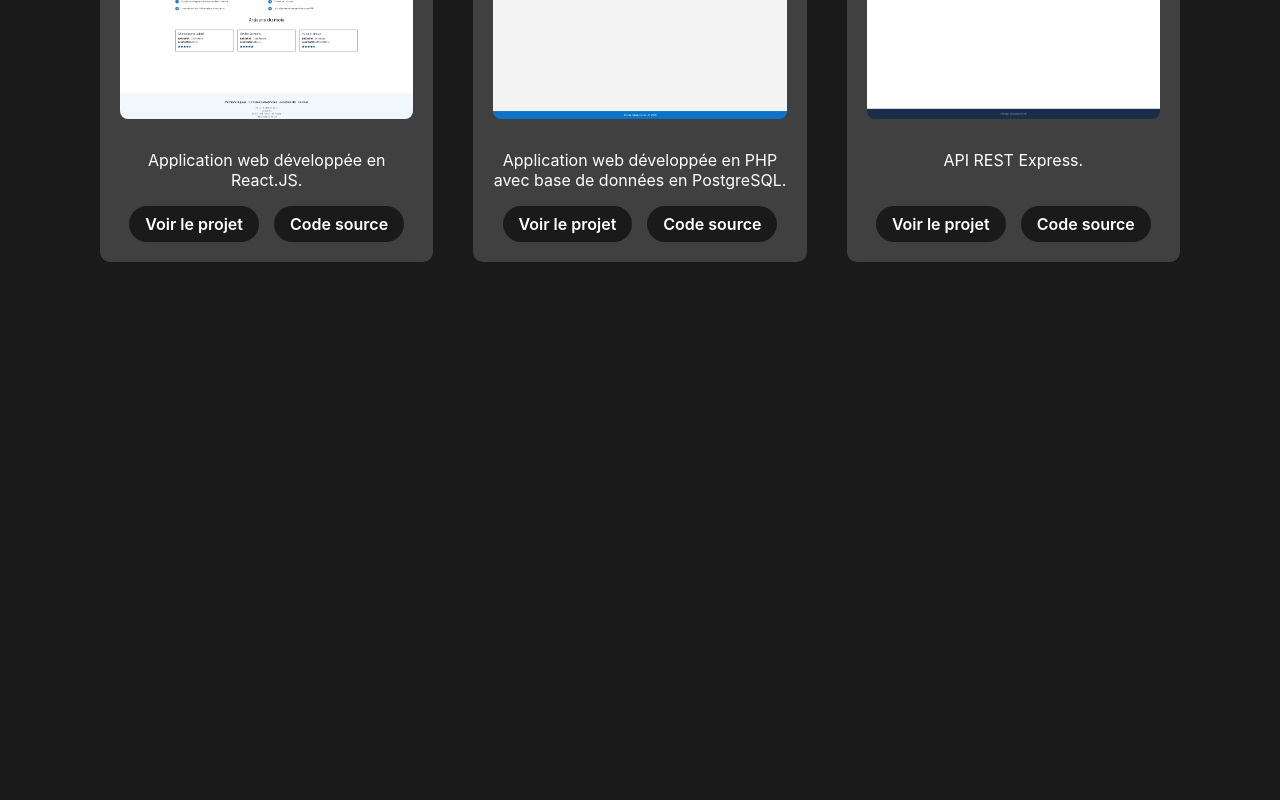
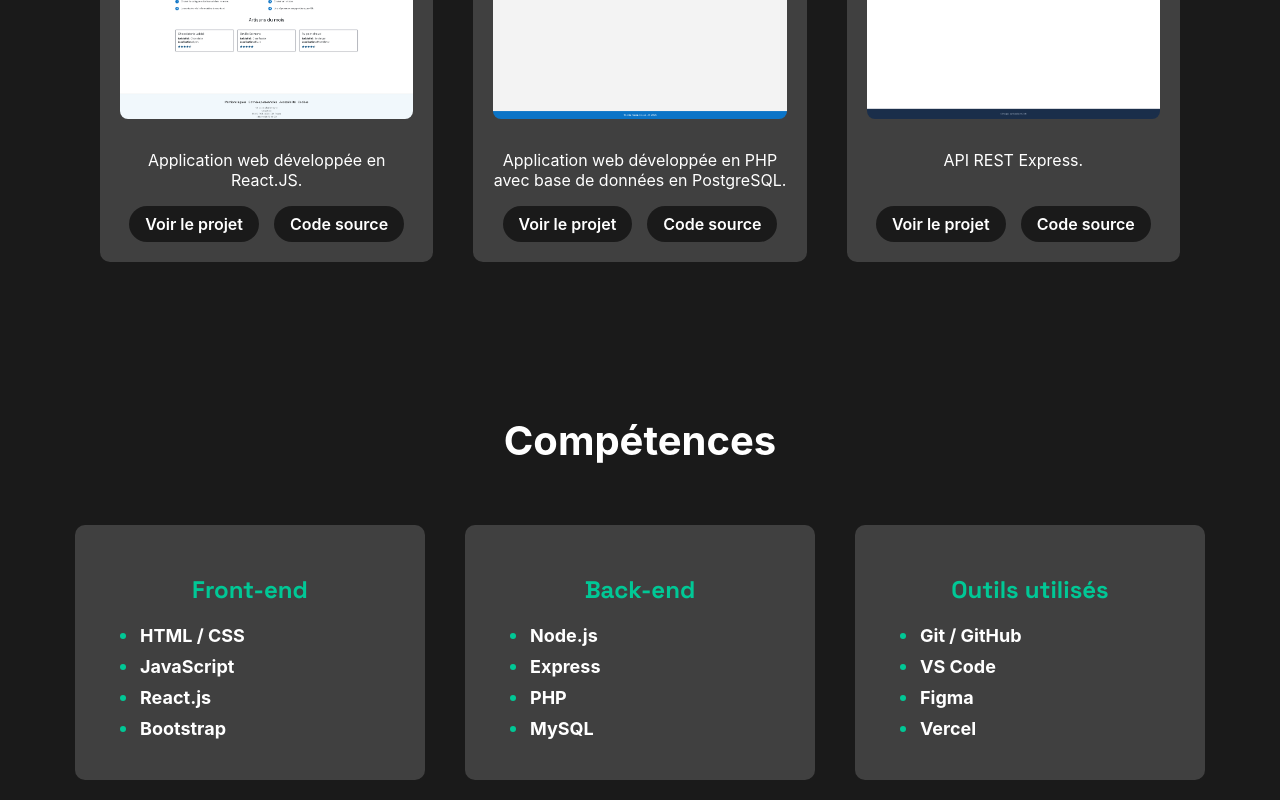
Before and after one commit to Prin0u/portfolio, a React (Vite) app: page / in a window 1280 px wide. Shown: the part 1018-1818 px from the top of the page. Before the commit the page ends 1380 px from the top, so only its background shows below. Built offline with nearby package versions, Linux system fonts and the light colour scheme.

Commit message:
Création de la section compétences

```diff
--- a/src/App.jsx
+++ b/src/App.jsx
@@ -1,6 +1,7 @@
 import Navbar from "./components/Navbar";
 import Hero from "./components/Hero";
 import Projects from "./components/Projects";
+import Skills from "./components/Skills";
 
 function App() {
   return (
@@ -8,6 +9,7 @@ function App() {
       <Navbar />
       <Hero />
       <Projects />
+      <Skills />
     </>
   );
 }
--- /dev/null
+++ b/src/components/Skills.jsx
@@ -0,0 +1,41 @@
+import "./css/Skills.css";
+
+function Skills() {
+  return (
+    <section className="skills" id="skills">
+      <h2>Compétences</h2>
+
+      <div className="skills-container">
+        <div className="skill-card">
+          <h3>Front-end</h3>
+          <ul>
+            <li>HTML / CSS</li>
+            <li>JavaScript</li>
+            <li>React.js</li>
+            <li>Bootstrap</li>
+          </ul>
+        </div>
+        <div className="skill-card">
+          <h3>Back-end</h3>
+          <ul>
+            <li>Node.js</li>
+            <li>Express</li>
+            <li>PHP</li>
+            <li>MySQL</li>
+          </ul>
+        </div>
+        <div className="skill-card">
+          <h3>Outils utilisés</h3>
+          <ul>
+            <li>Git / GitHub</li>
+            <li>VS Code</li>
+            <li>Figma</li>
+            <li>Vercel</li>
+          </ul>
+        </div>
+      </div>
+    </section>
+  );
+}
+
+export default Skills;
--- /dev/null
+++ b/src/components/css/Skills.css
@@ -0,0 +1,67 @@
+.skills {
+  padding: 20px;
+}
+
+.skills h2 {
+  text-align: center;
+  font-size: 40px;
+  margin-bottom: 60px;
+  font-family: "Inter", sans-serif;
+}
+
+.skills-container {
+  display: flex;
+  justify-content: center;
+  gap: 40px;
+}
+
+.skill-card {
+  background: #404040;
+  padding: 25px;
+  border-radius: 10px;
+  width: 300px;
+  transition: transform 0.3s ease;
+}
+
+.skill-card:hover {
+  transform: scale(1.05);
+}
+
+.skill-card h3 {
+  color: #00c896;
+  text-align: center;
+  margin-bottom: 20px;
+  font-size: 24px;
+}
+
+.skill-card ul {
+  list-style: none;
+  padding: 0;
+}
+.skill-card li {
+  position: relative;
+  padding-left: 20px;
+  margin-bottom: 10px;
+  margin-left: 20px;
+  font-weight: bold;
+  font-family: "Inter", sans-serif;
+  font-size: 18px;
+}
+
+.skill-card li::before {
+  content: "";
+  position: absolute;
+  left: 0;
+  top: 8px;
+  width: 6px;
+  height: 6px;
+  background: #00c896;
+  border-radius: 50%;
+}
+@media (max-width: 1024px) {
+  .skills-container {
+    flex-direction: column;
+    align-items: center;
+    gap: 30px;
+  }
+}
```
Also changed, not shown: src/components/ProjectCard.jsx (deleted).
